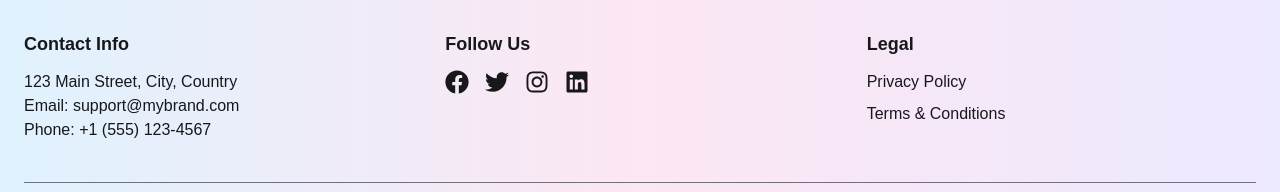
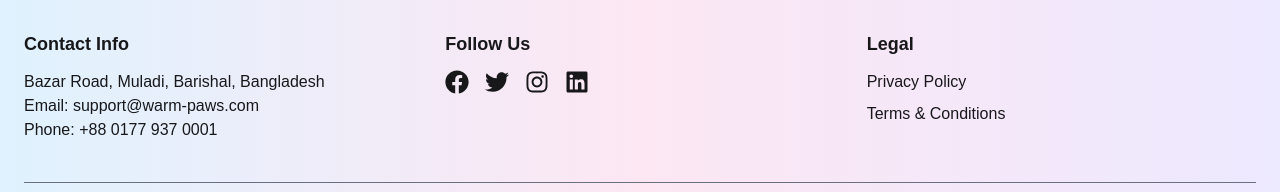
Before and after one commit to shamim1202/warmpaws, a React (Vite) app: page /services in a window 1280 px wide. Shown: the part 1602-1794 px from the top of the page. Built offline with nearby package versions, Linux system fonts and the light colour scheme; no server answers.

Commit message:
some error fixing update

```diff
--- a/public/WinterSlides.json
+++ b/public/WinterSlides.json
@@ -3,18 +3,18 @@
     "id": 1,
     "title": "Warm & Fuzzy Friends",
     "desc": "Ensure your pets stay cozy and cheerful this winter with the right care. From snuggly blankets to gentle love, discover how to keep your furry companions warm, happy, and playful during chilly days. Warm & Fuzzy Friends celebrates the joy of pampering pets and making every winter moment comforting and safe.",
-    "img": "https://i.ibb.co.com/1YYTMDkV/warm-and-fuzzy-friends.jpg"
+    "img": "https://i.ibb.co.com/LDtFn6mJ/warm-and-fuzzy-friends.jpg"
   },
   {
     "id": 2,
     "title": "Cozy Companions",
     "desc": "Dress your pets in winter-ready fashion while keeping them comfortable and happy. Cozy Companions explores stylish sweaters, soft bedding, and seasonal care tips to make every day snug and playful. Celebrate the bond with your furry friends as they enjoy warmth, fun, and comfort during the frosty months.",
-    "img": "https://i.ibb.co.com/Ndx3QXn7/Cozy-Companions.jpg"
+    "img": "https://i.ibb.co.com/fmssNKb/Cozy-Companions.jpg"
   },
   {
     "id": 3,
     "title": "Paw-some Warmth",
     "desc": "From soft blankets to adorable sweaters, Paw-some Warmth shows how to keep pets safe and comfortable all winter. Learn practical tips and tricks for chilly weather care while creating cozy, joyful moments with your furry friends. Make this winter a season of warmth, love, and playful snuggles.",
-    "img": "https://i.ibb.co.com/W4HzJz3J/Paw-some-Warmth.jpg"
+    "img": "https://i.ibb.co.com/6cQW3qFN/Paw-some-Warmth.jpg"
   }
 ]
--- a/src/components/Footer/Footer.jsx
+++ b/src/components/Footer/Footer.jsx
@@ -10,10 +10,10 @@ const Footer = () => {
           <div>
             <h2 className="md:text-lg font-semibold mb-3">Contact Info</h2>
             <p className="text-sm md:text-base">
-              123 Main Street, City, Country
+              Bazar Road, Muladi, Barishal, Bangladesh
             </p>
-            <p className="text-sm md:text-base">Email: support@mybrand.com</p>
-            <p className="text-sm md:text-base">Phone: +1 (555) 123-4567</p>
+            <p className="text-sm md:text-base">Email: support@warm-paws.com</p>
+            <p className="text-sm md:text-base">Phone: +88 0177 937 0001</p>
           </div>
 
           {/* ------- Social Links ------- */}
--- a/src/pages/Login/Login.jsx
+++ b/src/pages/Login/Login.jsx
@@ -46,7 +46,7 @@ const Login = () => {
         toast.success(`Welcome back, ${user.displayName || "Guest!"} 👋`);
         navigate(`${location.state ? location.state : "/"}`);
       })
-      .then((err) => {
+      .catch((err) => {
         const message = err.message;
         toast.error(`${message}, Login failed! Please try again.`);
       });
--- a/src/pages/ServiceDetails/ServiceDetails.jsx
+++ b/src/pages/ServiceDetails/ServiceDetails.jsx
@@ -13,7 +13,6 @@ const ServiceDetails = () => {
   const [allService, setAllService] = useState({});
   const navigate = useNavigate();
 
-  usePageTitle(`${serviceName}`);
 
   useEffect(() => {
     const service = services.find((item) => item.serviceId === parseInt(id));
@@ -39,6 +38,8 @@ const ServiceDetails = () => {
     slotsAvailable,
     category,
   } = allService;
+
+  usePageTitle(`${serviceName}`);
 
   if (loading) return <PageLoader></PageLoader>;
 
--- a/src/providers/AuthProvider.jsx
+++ b/src/providers/AuthProvider.jsx
@@ -70,9 +70,11 @@ const AuthProvider = ({ children }) => {
     loading,
     setLoading,
     googleSignIn,
-    resetPassword
+    resetPassword,
   };
-  return <AuthContext value={authData}>{children}</AuthContext>;
+  return (
+    <AuthContext.Provider value={authData}>{children}</AuthContext.Provider>
+  );
 };
 
 export default AuthProvider;
```
Also changed, not shown: public/PetServices.json (+6 -6 lines).
